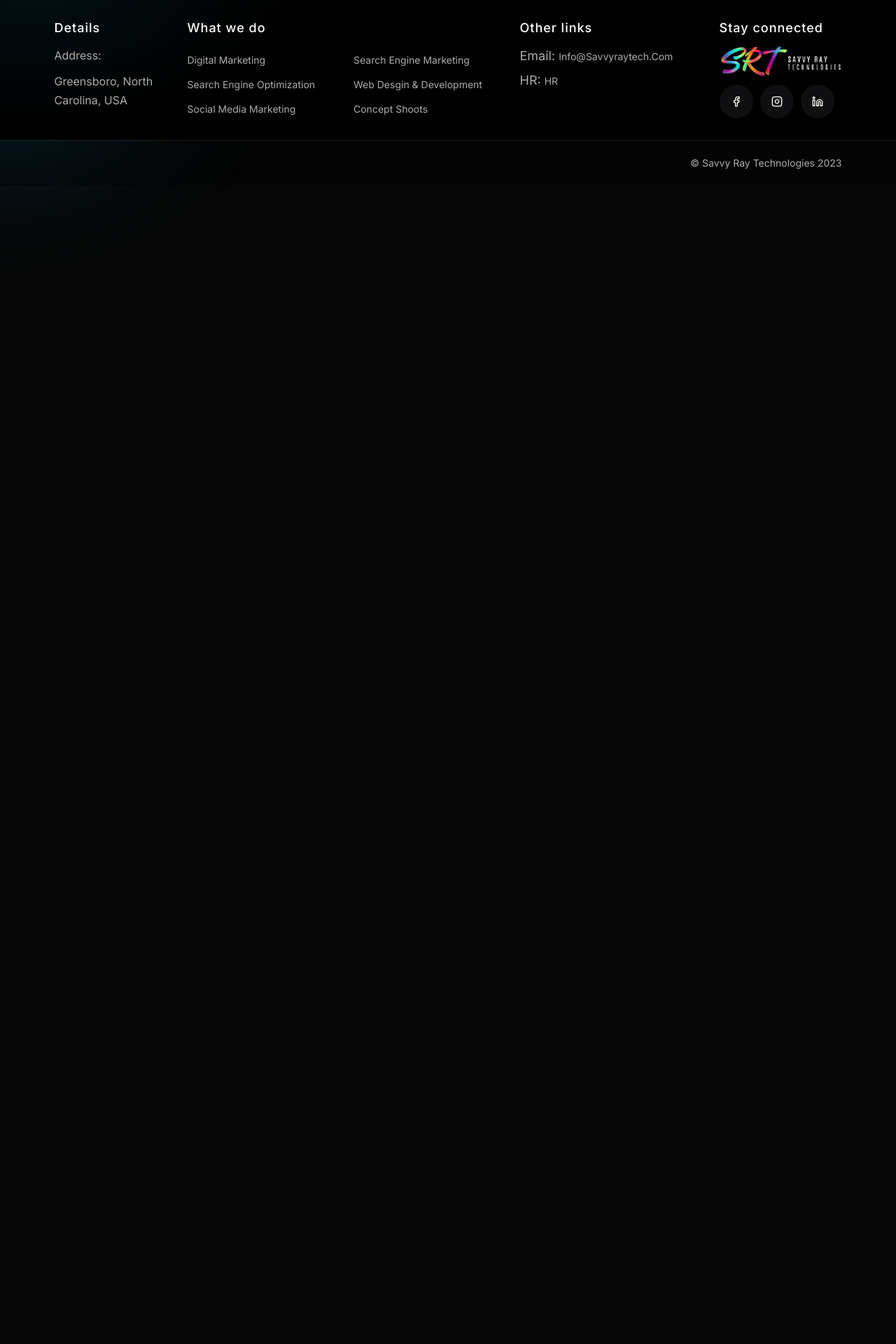
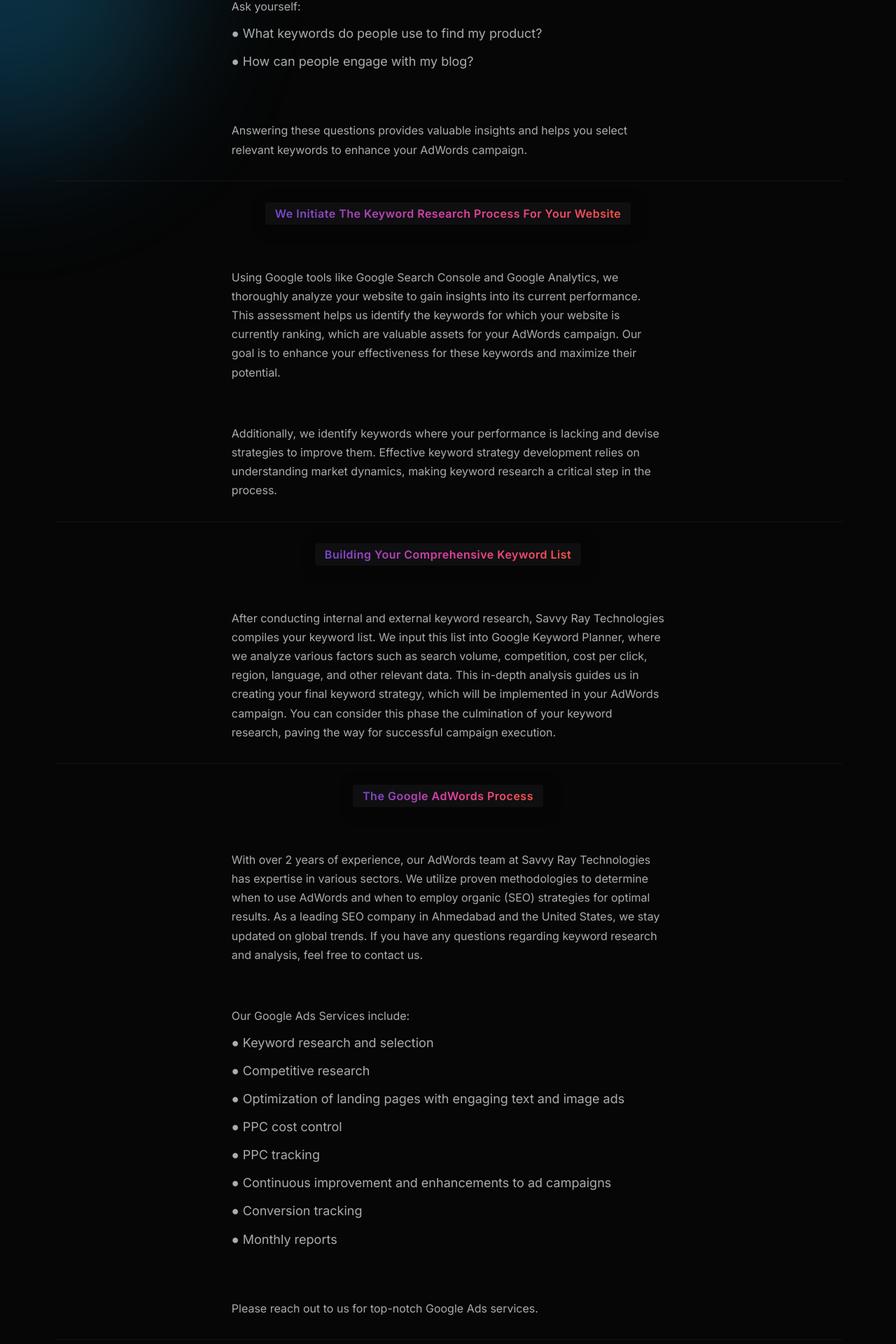
Before and after one commit to keymedsolutions/savvyraytech, a Vue app: page /pay-per-click in a window 1280 px wide. Shown: the part 535-2455 px from the top of the page at 70% size. Before the commit the page ends 800 px from the top, so only its background shows below. Built offline with nearby package versions, Linux system fonts and the light colour scheme; what vue-cool-lightbox, vue-scrollactive, vue-typed-js would draw is missing.

Commit message:
Search Engine Marketing

```diff
--- a/src/views/pages/PayPerClick.vue
+++ b/src/views/pages/PayPerClick.vue
@@ -1,19 +1,123 @@
 <template>
      <Layout header-class="header-transparent" buy-button-class="btn-default btn-small">
         <Breadcrumb :current-url="name" :title="name"/>
+        <TextComponent data-aos="fade-up" data-aos-delay="100" :data="semData.para1" :noDescriptionMargin="true"/>
+        <TextComponent data-aos="fade-up" data-aos-delay="100" :data="semData.para2" :noDescriptionMargin="true" :showList="true"/>
+        <TextComponent data-aos="fade-up" data-aos-delay="100" :data="semData.para3" :noDescriptionMargin="true"/>
+        <Separator />
+
+        <SectionTitle
+            class="mt--30"
+            text-align="center"
+            subtitle="We initiate the Keyword Research process for your website"
+            data-aos="fade-up"
+            data-aos-delay="60"
+        />
+        <TextComponent data-aos="fade-up" data-aos-delay="100" :data="semData.para4" :noDescriptionMargin="true"/>
+        <TextComponent data-aos="fade-up" data-aos-delay="100" :data="semData.para5" :noDescriptionMargin="true"/>
+
+        <Separator />
+
+        <SectionTitle
+            class="mt--30"
+            text-align="center"
+            subtitle="Building your comprehensive Keyword list"
+            data-aos="fade-up"
+            data-aos-delay="60"
+        />
+        <TextComponent data-aos="fade-up" data-aos-delay="100" :data="semData.para6" :noDescriptionMargin="true"/>
+
+        <Separator />
+
+        <SectionTitle
+            class="mt--30"
+            text-align="center"
+            subtitle="The Google AdWords Process"
+            data-aos="fade-up"
+            data-aos-delay="60"
+        />
+        <TextComponent data-aos="fade-up" data-aos-delay="100" :data="semData.para7" :noDescriptionMargin="true"/>
+        <TextComponent data-aos="fade-up" data-aos-delay="100" :data="semData.para8" :noDescriptionMargin="true" :showList="true"/>
+        <TextComponent data-aos="fade-up" data-aos-delay="100" :data="semData.para9" :noDescriptionMargin="true"/>
+
+        <Separator />
+        <TextComponent data-aos="fade-up" data-aos-delay="100" :data="semData.para10" :noDescriptionMargin="true"/>
+        <TextComponent data-aos="fade-up" data-aos-delay="100" :data="semData.para11" :noDescriptionMargin="true"/>
+        <TextComponent data-aos="fade-up" data-aos-delay="100" :data="semData.para12" :noDescriptionMargin="true"/>
+        <TextComponent data-aos="fade-up" data-aos-delay="100" :data="semData.para13" :noDescriptionMargin="true"/>
     </Layout>
 </template>
 <script>
 import Breadcrumb from '@/components/elements/breadcrumb/Breadcrumb.vue';
 import Layout from "../../components/common/Layout";
+import TextComponent from '@/components/custom/textComponent.vue';
+import Separator from '@/components/elements/separator/Separator'
+import SectionTitle from '@/components/elements/sectionTitle/SectionTitle';
 
 export default {
     name: 'PayPerClick',
-        components: {Layout, Breadcrumb},
+        components: {Layout, Breadcrumb, TextComponent, Separator, SectionTitle},
 
     data() {
         return {
-            name: 'Pay per click'
+            name: 'Pay per click',
+            semData: {
+                para1: {
+                    title: 'Google Adwords',
+                    description: `Choosing the right keywords is vital for a successful AdWords campaign. It's all about increasing visibility by targeting the keywords your potential customers use when searching. Your keyword strategy is key to campaign effectiveness. To conduct effective keyword research, put yourself in your audience's shoes.`
+                },
+                para2: {
+                    description: `Ask yourself:`,
+                    list: [
+                        '● What keywords do people use to find my product?',
+                        '● How can people engage with my blog?',
+                    ]
+                },
+                para3: {
+                    description: `Answering these questions provides valuable insights and helps you select relevant keywords to enhance your AdWords campaign.`
+                },
+                para4: {
+                    description: `Using Google tools like Google Search Console and Google Analytics, we thoroughly analyze your website to gain insights into its current performance. This assessment helps us identify the keywords for which your website is currently ranking, which are valuable assets for your AdWords campaign. Our goal is to enhance your effectiveness for these keywords and maximize their potential.`
+                },
+                para5: {
+                    description: `Additionally, we identify keywords where your performance is lacking and devise strategies to improve them. Effective keyword strategy development relies on understanding market dynamics, making keyword research a critical step in the process.`
+                },
+                para6: {
+                    description: `After conducting internal and external keyword research, Savvy Ray Technologies compiles your keyword list. We input this list into Google Keyword Planner, where we analyze various factors such as search volume, competition, cost per click, region, language, and other relevant data. This in-depth analysis guides us in creating your final keyword strategy, which will be implemented in your AdWords campaign. You can consider this phase the culmination of your keyword research, paving the way for successful campaign execution.`
+                },
+                para7: {
+                    description: `With over 2 years of experience, our AdWords team at Savvy Ray Technologies has expertise in various sectors. We utilize proven methodologies to determine when to use AdWords and when to employ organic (SEO) strategies for optimal results. As a leading SEO company in Ahmedabad and the United States, we stay updated on global trends. If you have any questions regarding keyword research and analysis, feel free to contact us.`
+                },
+                para8: {
+                    description: `Our Google Ads Services include:`,
+                    list: [
+                        '● Keyword research and selection',
+                        '● Competitive research',
+                        '● Optimization of landing pages with engaging text and image ads',
+                        '● PPC cost control',
+                        '● PPC tracking',
+                        '● Continuous improvement and enhancements to ad campaigns',
+                        '● Conversion tracking',
+                        '● Monthly reports',
+                    ]
+                },
+                para9: {
+                    description: `Please reach out to us for top-notch Google Ads services.`
+                },
+                para10: {
+                    title: ` Why Choose Savvy Ray Technologies for Google Ads Services?`,
+                    description: `If you've been using Google Ads to promote your online business and haven't achieved the desired results despite significant spending, it's time to hire a skilled Google Ads specialist. At Savvy Ray Technologies, we can help you eliminate wasted budget, maximize your return on investment, and drive quality and potential visitors to your website.`
+                },
+                para11: {
+                    description: `Instead of focusing on increasing spending, our approach is to generate meaningful traffic that delivers tangible results. With our expertise and services, we ensure that your products reach potential customers among the billions of searches conducted on Google every day. Effective ad management requires extensive knowledge and skill, which not every company possesses.`
+                },
+                para12: {
+                    description: `We have successfully collaborated with numerous companies, ranging from startups to large corporations, and have consistently delivered proven results with a 100% success rate. There's no need to waste your money or efforts when Savvy Ray can handle it for you!`
+                },
+                para13: {
+                    description: `Choose Savvy Ray Technologies today and experience the difference in your Google Ads campaigns.`
+                }
+            }
         }
     }
 }
```
